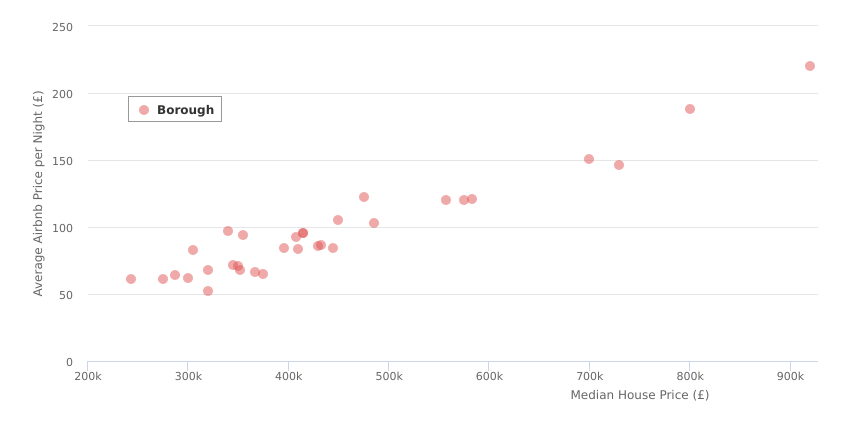
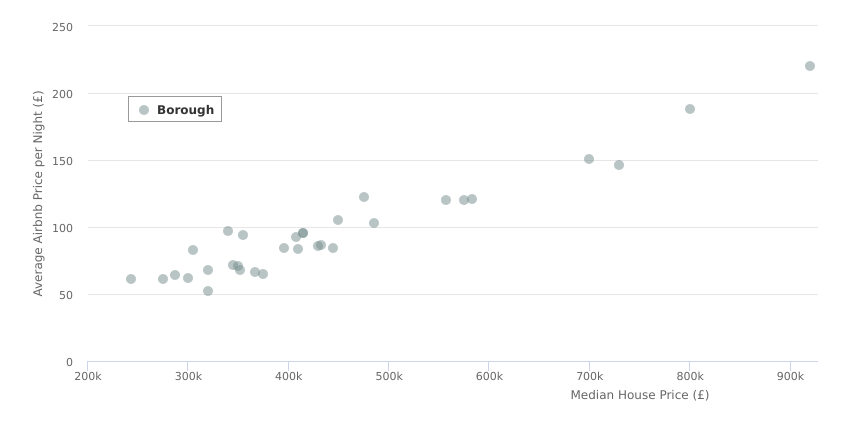
Before and after one commit to SDC-JAMS/Mia, a plain HTML site: page charts/scatter plot.html in a window 1280 px wide. Shown: the whole page, without its empty margins (222-1071 px from the left). Drawn offline with nearby package versions, Linux system fonts and the light colour scheme.

Commit message:
scatter plot colour

```diff
--- a/charts/scatter plot.html
+++ b/charts/scatter plot.html
@@ -82,7 +82,7 @@ Highcharts.chart('container', {
     },
     series: [{
         name: 'Borough',
-        color: 'rgba(223, 83, 83, .5)',
+        color: 'rgba(115, 140, 140, .5)',
         data: [[799999,188.3782772], [243500,61.34375], [445000,84.5751938], [275000, 60.85576923,], [407250,92.52967626],
             [374975,64.62867647], [700000,150.9032864], [300000,62.0744186], [430000,86.07692308], [320000,67.63843648],
             [340000,97.00382653], [485000,102.940167], [730000,145.9130219], [432500,86.69088812], [396150,84.15816327],
```
